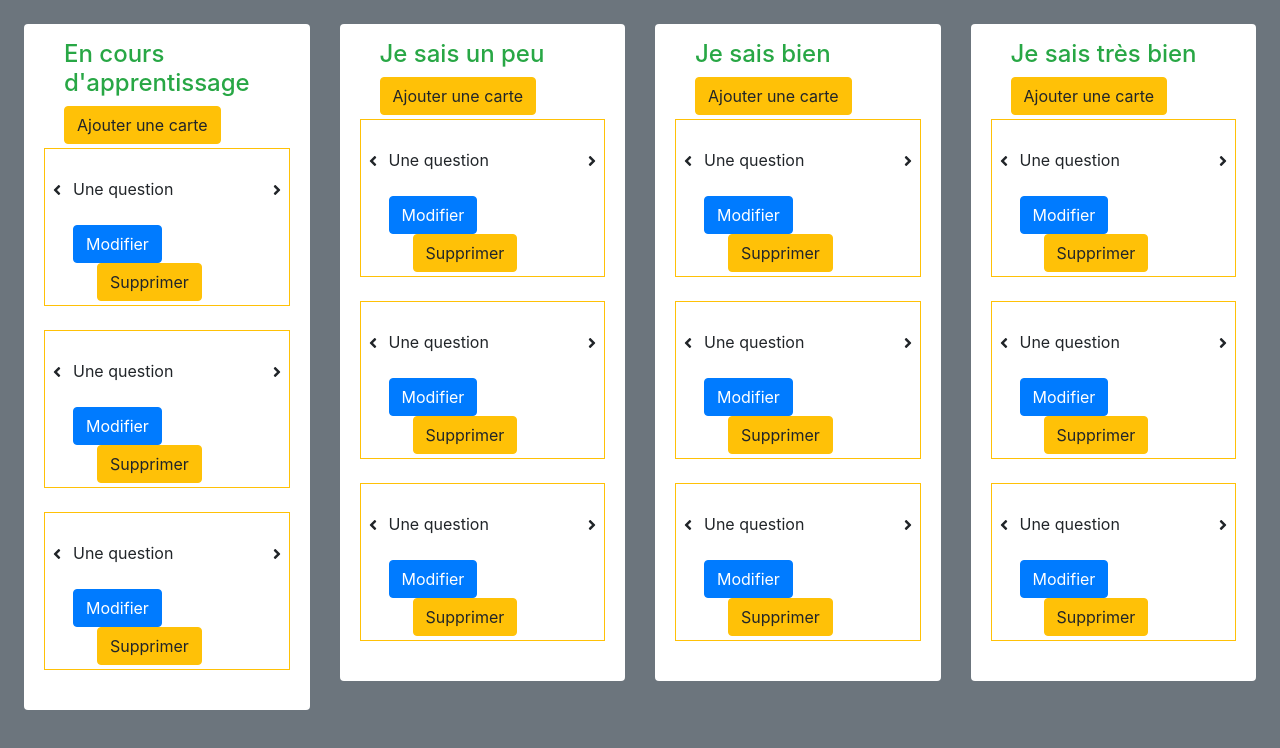
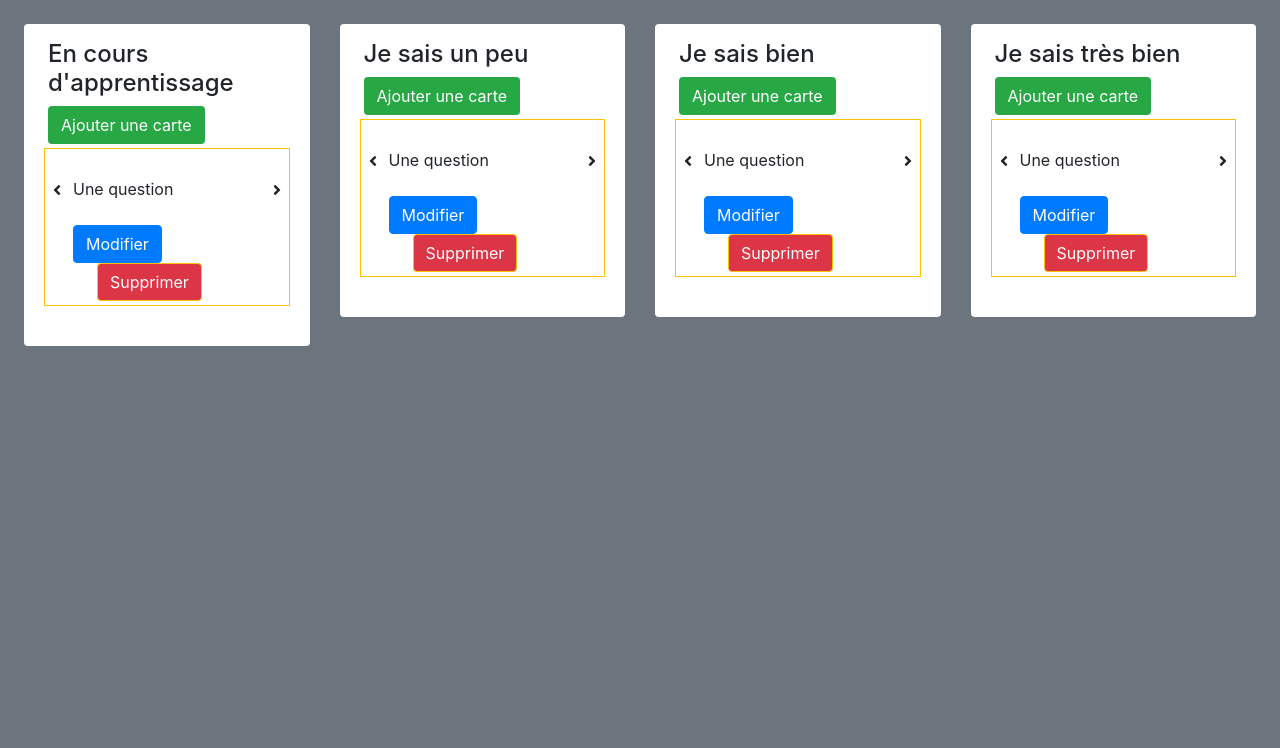
Before and after one commit to yvandouenel/react, a React (Create React App) app in the folder memogile/: page / in a window 1280 px wide. Shown: the top 748 px of the page. Built offline with nearby package versions, Linux system fonts and the light colour scheme.

Commit message:
Tableau, colonne, carte avec icon avec gestion du mouvement des cartes.

```diff
--- /dev/null
+++ b/memogile/public/custom.css
@@ -0,0 +1,3 @@
+.cursor-pointer:hover {
+    cursor: pointer;
+}
--- a/memogile/public/index.html
+++ b/memogile/public/index.html
@@ -3,6 +3,7 @@
   <head>
     <meta charset="utf-8" />
     <link rel="shortcut icon" href="%PUBLIC_URL%/favicon.ico" />
+    <link rel="stylesheet" href="custom.css" />
     <meta
       name="viewport"
       content="width=device-width, initial-scale=1, shrink-to-fit=no"
--- a/memogile/src/components/Carte.jsx
+++ b/memogile/src/components/Carte.jsx
@@ -44,11 +44,19 @@ class Carte extends Component {
     return (
       <div>
         <div className="border border-warning m-1 p-1 mb-4">
-          <div className="float-right mt-4">
-            <FaAngleRight />
+          <div className="float-right mt-4 cursor-pointer">
+            <FaAngleRight
+              onClick={() =>
+                this.props.onMoveCarte(this, this.props.col_id, "right")
+              }
+            />
           </div>
-          <div className="float-left mt-4">
-            <FaAngleLeft />
+          <div className="float-left mt-4 cursor-pointer">
+            <FaAngleLeft
+              onClick={() =>
+                this.props.onMoveCarte(this, this.props.col_id, "left")
+              }
+            />
           </div>
           <div className="panel panel-default  p-2 ">
             <div
@@ -67,8 +75,8 @@ class Carte extends Component {
             </Button>
             <Button
               variant="warning"
-              onClick={() => this.props.onRemove(this)}
-              className="ml-4"
+              onClick={() => this.props.onRemove(this, this.props.col_id)}
+              className="ml-4 bg-danger text-white"
             >
               Supprimer
             </Button>
@@ -85,6 +93,7 @@ class Carte extends Component {
                   question:
                   <input
                     type="text"
+                    className="ml-4"
                     value={this.state.question}
                     onChange={this.handleChangeQuestion}
                   />
@@ -93,6 +102,7 @@ class Carte extends Component {
                   Réponse:
                   <input
                     type="text"
+                    className="ml-4"
                     value={this.state.reponse}
                     onChange={this.handleChangeReponse}
                   />
@@ -100,9 +110,6 @@ class Carte extends Component {
               </form>
             </Modal.Body>
             <Modal.Footer>
-              <Button variant="secondary" onClick={this.handleClose}>
-                Fermer
-              </Button>
               <Button variant="primary" onClick={this.handleClose}>
                 Enregistrer
               </Button>
--- a/memogile/src/components/Colonne.jsx
+++ b/memogile/src/components/Colonne.jsx
@@ -1,58 +1,29 @@
 import React, { Component } from "react";
 import Carte from "./Carte";
 class Colonne extends Component {
-  state = {
-    title: this.props.title,
-    cartes: [
-      {
-        id: 1,
-        question: "Une question",
-        reponse: "Sa réponse"
-      },
-      {
-        id: 2,
-        question: "Une question",
-        reponse: "Sa réponse"
-      },
-      {
-        id: 3,
-        question: "Une question",
-        reponse: "Sa réponse"
-      }
-    ]
-  };
-  addCarte = event => {
-    const state = { ...this.state };
-    state.cartes.push({
-      id: state.cartes.length,
-      question: "Une question",
-      reponse: "Sa réponse"
-    });
-    this.setState(state);
-  };
-  removeCarte = carte => {
-    if (window.confirm("Etes vous sûr.e de vouloir supprimer cette carte ?")) {
-      const state = { ...this.state };
-      state.cartes = this.state.cartes.filter(c => c.id !== carte.props.id);
-      this.setState(state);
-    }
-  };
+  state = {};
+
   render() {
     return (
       <div className="col-md-4 col-lg-3">
         <div className="bg-white p-3 rounded">
-          <h4 className="text-success ml-4">{this.state.title}</h4>
-          <button className="btn btn-warning ml-4" onClick={this.addCarte}>
+          <h4 className=" ml-2">{this.props.title}</h4>
+          <button
+            className="btn bg-success ml-2 text-white"
+            onClick={() => this.props.onAddCarte(this)}
+          >
             Ajouter une carte
           </button>
-          {this.state.cartes.map(carte => {
+          {this.props.cartes.map(carte => {
             return (
               <Carte
                 key={carte.id}
                 id={carte.id}
+                col_id={this.props.id}
                 question={carte.question}
                 reponse={carte.reponse}
-                onRemove={this.removeCarte}
+                onRemove={this.props.onRemoveCarte}
+                onMoveCarte={this.props.onMoveCarte}
               />
             );
           })}
--- a/memogile/src/components/Tableau.jsx
+++ b/memogile/src/components/Tableau.jsx
@@ -4,17 +4,146 @@ import Colonne from "./Colonne";
 class Tableau extends Component {
   state = {
     colonnes: [
-      { id: 1, title: "En cours d'apprentissage" },
-      { id: 2, title: "Je sais un peu" },
-      { id: 3, title: "Je sais bien" },
-      { id: 4, title: "Je sais très bien" }
+      {
+        id: 1,
+        title: "En cours d'apprentissage",
+        cartes: [
+          {
+            id: 1,
+            question: "Une question",
+            reponse: "Sa réponse"
+          }
+        ]
+      },
+      {
+        id: 2,
+        title: "Je sais un peu",
+        cartes: [
+          {
+            id: 2,
+            question: "Une question",
+            reponse: "Sa réponse"
+          }
+        ]
+      },
+      {
+        id: 3,
+        title: "Je sais bien",
+        cartes: [
+          {
+            id: 3,
+            question: "Une question",
+            reponse: "Sa réponse"
+          }
+        ]
+      },
+      {
+        id: 4,
+        title: "Je sais très bien",
+        cartes: [
+          {
+            id: 4,
+            question: "Une question",
+            reponse: "Sa réponse"
+          }
+        ]
+      }
     ]
   };
+  totalCartes = () => {
+    let total = 0;
+    this.state.colonnes.forEach(function(col) {
+      col.cartes.forEach(function(carte) {
+        total++;
+      });
+    });
+    return total;
+  };
+  /**
+   * La première chose est de faire le rapprochement entre la colonne du state et la colonne en tant qu'élément de React
+   * C'est le rôle de find.
+   * Une fois que l'on a trouvé la colonne, on y ajoute une carte
+   */
+  addCarte = col_react => {
+    const state = { ...this.state };
+    const col = state.colonnes.find(c => c.id === col_react.props.id);
+    state.colonnes[col.id - 1].cartes.push({
+      id: this.totalCartes(),
+      question: "Une question",
+      reponse: "Sa réponse"
+    });
+    this.setState(state);
+  };
+  removeCarte = (carte_react, col_react_id) => {
+    //console.log("remove Carte", carte_react, col_react_id);
+    console.log("remove Carte", carte_react.props.id, col_react_id);
+    const state = { ...this.state };
+    const col = state.colonnes.find(c => c.id === col_react_id);
+    state.colonnes[col.id - 1].cartes = state.colonnes[
+      col.id - 1
+    ].cartes.filter(carte => carte.id !== carte_react.props.id);
+
+    this.setState(state);
+  };
+  /**
+   * 1 Cloner la carte du state
+   * 2 la suprimer
+   * 3 l'ajouter dans la colonne voulue
+   */
+  moveCarte = (carte_react, col_react_id, direction) => {
+    //console.log(carte_react, col_react_id, direction);
+    const state = { ...this.state };
+    const col = state.colonnes.find(col => col.id === col_react_id);
+    const carte = {
+      ...state.colonnes[col.id - 1].cartes.find(
+        carte => carte.id === carte_react.props.id
+      )
+    };
+
+    switch (direction) {
+      case "right":
+        if (col_react_id < this.state.colonnes.length) {
+          // On enlève la carte de la colonne
+          state.colonnes[col.id - 1].cartes = state.colonnes[
+            col.id - 1
+          ].cartes.filter(carte => carte.id !== carte_react.props.id);
+
+          // On l'ajoute dans la colonne suivante
+          state.colonnes[col.id].cartes.push(carte);
+        }
+        break;
+      case "left":
+        if (col_react_id > 1) {
+          // On enlève la carte de la colonne
+          state.colonnes[col.id - 1].cartes = state.colonnes[
+            col.id - 1
+          ].cartes.filter(carte => carte.id !== carte_react.props.id);
+
+          // On l'ajoute dans la colonne suivante
+          state.colonnes[col.id - 2].cartes.push(carte);
+        }
+        break;
+    }
+
+    this.setState(state);
+    console.log(carte);
+  };
+
   render() {
     return (
       <div className="row p-4">
         {this.state.colonnes.map(col => {
-          return <Colonne key={col.id} title={col.title} />;
+          return (
+            <Colonne
+              key={col.id}
+              id={col.id}
+              title={col.title}
+              cartes={col.cartes}
+              onMoveCarte={this.moveCarte}
+              onRemoveCarte={this.removeCarte}
+              onAddCarte={this.addCarte}
+            />
+          );
         })}
       </div>
     );
```
